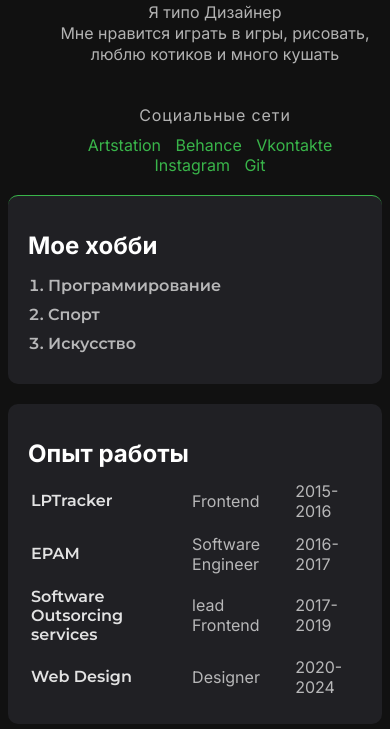
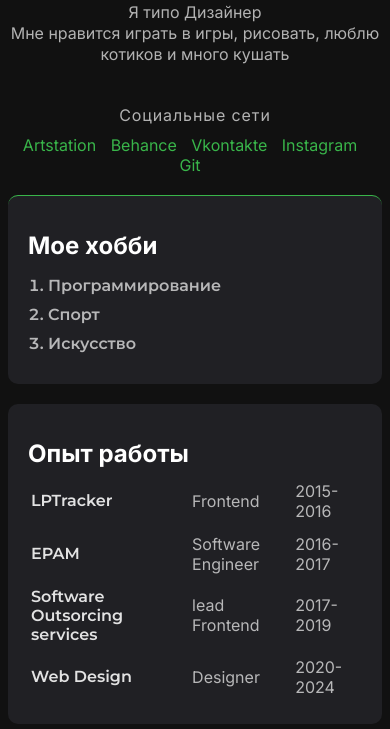
Before and after one commit to DEVIILS/cv, a plain HTML site: page index.html in a window 390 px wide. Shown: the part 371-1100 px from the top of the page. Drawn offline with Linux system fonts and the light colour scheme.

Commit message:
improved  adaptationV2

```diff
--- a/style_darkgreen.css
+++ b/style_darkgreen.css
@@ -322,6 +322,9 @@ a:active {
     display: block;
     text-align: center;
   }
+  .info-text {
+    margin: 0;
+  }
   .avatar {
     border-radius: 50%;
     border: 1px solid #39b54a;
```
